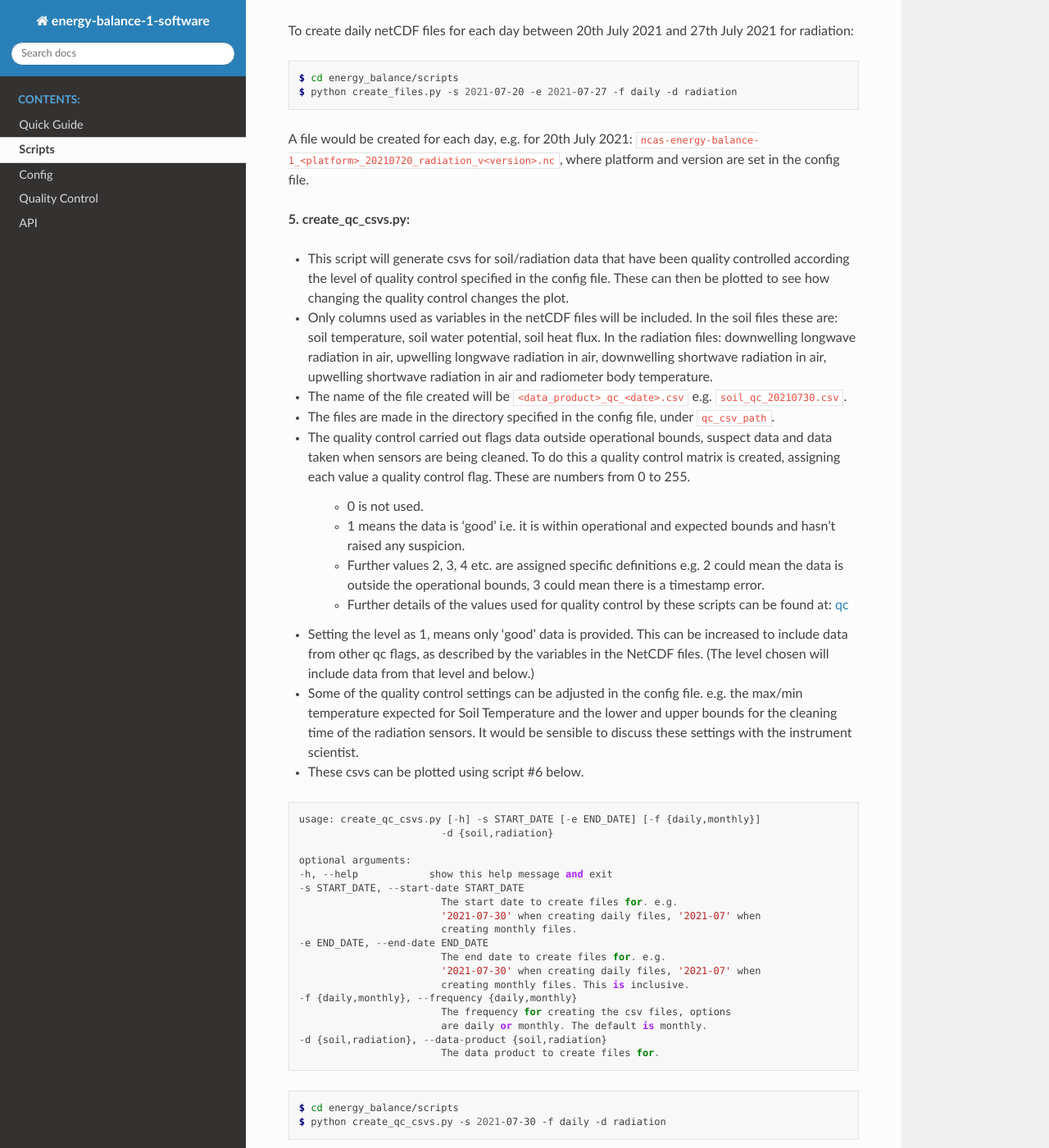
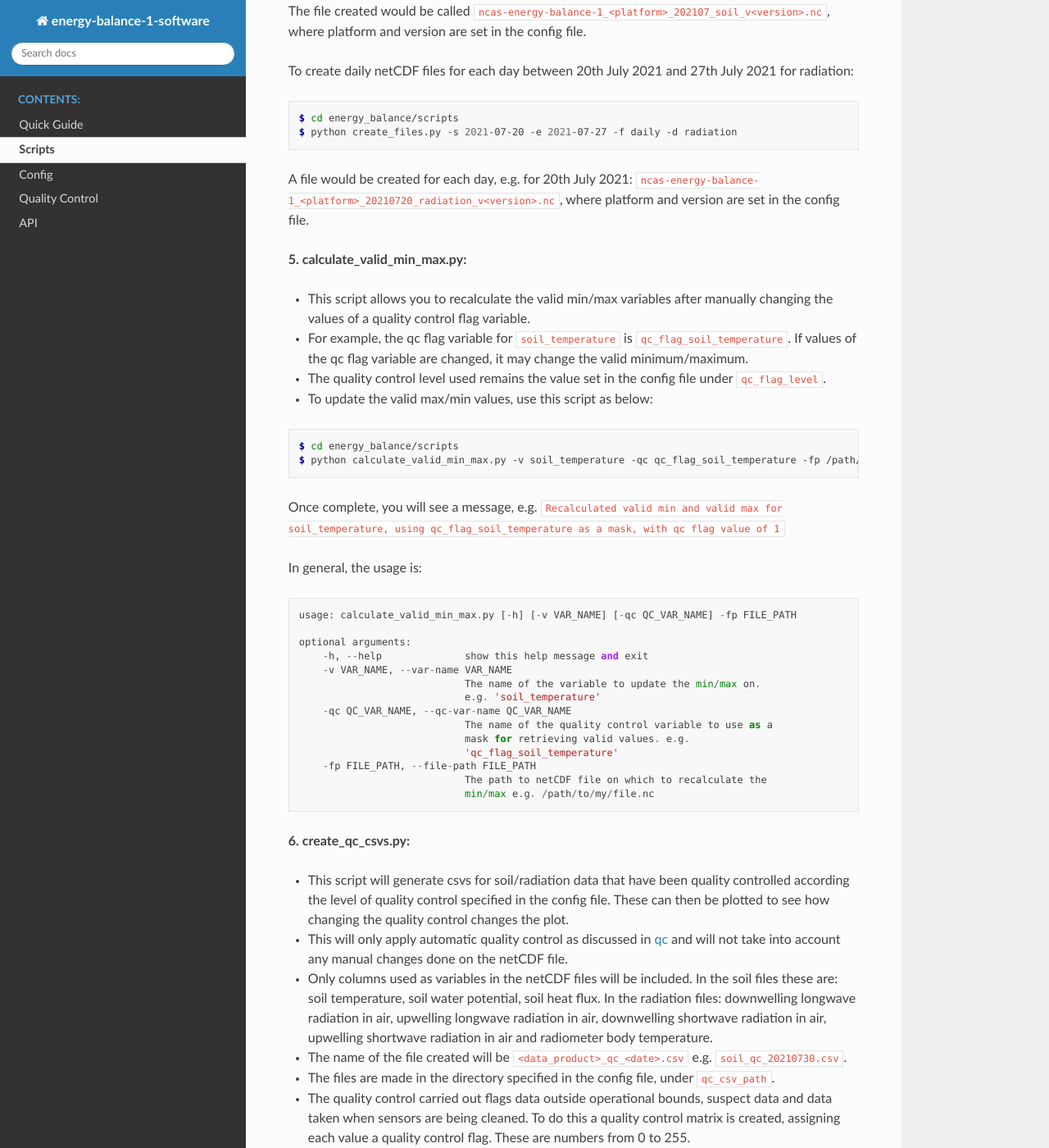
Before and after one commit to ncasuk/ncas-energy-balance-1-software, a Sphinx documentation site: the page built from docs/scripts.rst, in a window 1280 px wide and 1400 px high, scrolled down 5438 px. Shown: the whole window at 82% size. Built offline with Sphinx 7.4.7 and the Read the Docs theme 2.0.0, drawn with Linux system fonts in a browser that asks for light colours; some of the changed text lies outside the part shown.

Commit message:
add script to recalculate valid min/max on a variable

```diff
--- a/docs/quality_control.rst
+++ b/docs/quality_control.rst
@@ -119,5 +119,5 @@ For the radiation data product, 6 quality control variables are created.
     * flag 2 is applied automatically, all other data is marked as 1. This flag is applied to all variables, as they are all affected when the sensor is being cleaned.
 
 * The script to create netCDF files or that which makes the qc csvs, automatically applies flags as mentioned under each variable. Any other flags are there to be added manually after inspection of the data.
-* Manually adding flags may result in the valid max/min values of variables needing to be changed - these are calculated only from 'good data'.
+* Manually adding flags may result in the valid max/min values of variables needing to be changed in the netCDF file - these are calculated only from 'good data'. There is a script available to recalculate these values. (Script 5 - calculate_valid_min_max.py)
 * Suspect data has been included to cover other scenarios not covered by the other flags e.g. data is higher/lower than expected, the data has changed significantly since the last reading.
--- a/docs/scripts.rst
+++ b/docs/scripts.rst
@@ -153,6 +153,7 @@ The mySQL script would run at 00:03, 00:08, 00:13 and every 5 minutes after.
 
 - This script can be used to make netCDF files, that conform to the NCAS-GENERAL Data Standard, for soil and radiation data products. Quality control is carried out during this step, and quality control variables are included in the netCDF file.
 - Further details of the values used for quality control by these scripts can be found at: `qc`_
+- The quality control level used to calculate valid min/max values is the value set in the config file under ``qc_flag_level``.
 - Information on how the netCDF file should be built can be found at https://sites.google.com/ncas.ac.uk/ncasobservations/home/data-project/ncas-data-standards/ncas-amof/. Example files can also be found here.
 - For this to work, ensure settings in the config file are filled in correctly, e.g. column names, input files, input date format
 - Some of the quality control settings can be adjusted in the config file. e.g. the max/min temperature expected for Soil Temperature and the lower and upper bounds for the cleaning time of the radiation sensors. It would be sensible to discuss these settings with the instrument scientist.
@@ -210,10 +211,43 @@ To create daily netCDF files for each day between 20th July 2021 and 27th July 2
 
 A file would be created for each day, e.g. for 20th July 2021: ``ncas-energy-balance-1_<platform>_20210720_radiation_v<version>.nc``, where platform and version are set in the config file.
 
+**5. calculate_valid_min_max.py:**
 
-**5. create_qc_csvs.py:**
+- This script allows you to recalculate the valid min/max variables after manually changing the values of a quality control flag variable.
+- For example, the qc flag variable for ``soil_temperature`` is ``qc_flag_soil_temperature``. If values of the qc flag variable are changed, it may change the valid minimum/maximum.
+- The quality control level used remains the value set in the config file under ``qc_flag_level``.
+- To update the valid max/min values, use this script as below:
+
+.. code-block:: console
+
+        $ cd energy_balance/scripts
+        $ python calculate_valid_min_max.py -v soil_temperature -qc qc_flag_soil_temperature -fp /path/to/ncas-energy-balance-1_lab_20210730_soil_v0.1.nc
+
+Once complete, you will see a message, e.g. ``Recalculated valid min and valid max for soil_temperature, using qc_flag_soil_temperature as a mask, with qc flag value of 1``
+
+In general, the usage is:
+
+::
+
+    usage: calculate_valid_min_max.py [-h] [-v VAR_NAME] [-qc QC_VAR_NAME] -fp FILE_PATH
+
+    optional arguments:
+        -h, --help              show this help message and exit
+        -v VAR_NAME, --var-name VAR_NAME
+                                The name of the variable to update the min/max on.
+                                e.g. 'soil_temperature'
+        -qc QC_VAR_NAME, --qc-var-name QC_VAR_NAME
+                                The name of the quality control variable to use as a
+                                mask for retrieving valid values. e.g.
+                                'qc_flag_soil_temperature'
+        -fp FILE_PATH, --file-path FILE_PATH
+                                The path to netCDF file on which to recalculate the
+                                min/max e.g. /path/to/my/file.nc
+
+**6. create_qc_csvs.py:**
 
 - This script will generate csvs for soil/radiation data that have been quality controlled according the level of quality control specified in the config file. These can then be plotted to see how changing the quality control changes the plot.
+- This will only apply automatic quality control as discussed in `qc`_ and will not take into account any manual changes done on the netCDF file.
 - Only columns used as variables in the netCDF files will be included. In the soil files these are: soil temperature, soil water potential, soil heat flux. In the radiation files: downwelling longwave radiation in air, upwelling longwave radiation in air, downwelling shortwave radiation in air, upwelling shortwave radiation in air and radiometer body temperature.
 - The name of the file created will be ``<data_product>_qc_<date>.csv`` e.g. ``soil_qc_20210730.csv``.
 - The files are made in the directory specified in the config file, under ``qc_csv_path``.
@@ -223,7 +257,8 @@ A file would be created for each day, e.g. for 20th July 2021: ``ncas-energy-bal
     - 1 means the data is 'good' i.e. it is within operational and expected bounds and hasn't raised any suspicion.
     - Further values 2, 3, 4 etc. are assigned specific definitions e.g. 2 could mean the data is outside the operational bounds, 3 could mean there is a timestamp error.
     - Further details of the values used for quality control by these scripts can be found at: `qc`_
-- Setting the level as 1, means only 'good' data is provided. This can be increased to include data from other qc flags, as described by the variables in the NetCDF files. (The level chosen will include data from that level and below.)
+
+- The flag level to use can be set in the config file under ``qc_flag_level``. Setting the level as 1, means only 'good' data is provided. This can be increased to include data from other qc flags, as described by the variables in the NetCDF files. (The level chosen will include data from that level and below.)
 - Some of the quality control settings can be adjusted in the config file. e.g. the max/min temperature expected for Soil Temperature and the lower and upper bounds for the cleaning time of the radiation sensors. It would be sensible to discuss these settings with the instrument scientist.
 - These csvs can be plotted using script #6 below.
 
```
Also changed, not shown: other parts of docs/scripts.rst (+1 -1 lines), docs/api.rst (+12 -6 lines), 3 other files.
